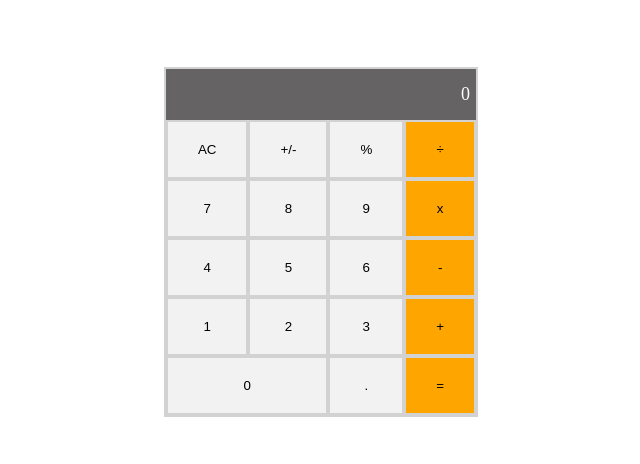
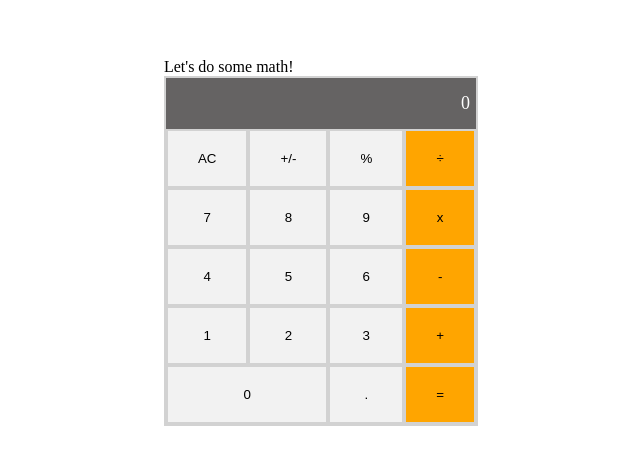
Before and after one commit to Harrynoqs/math-magician, a React (Create React App) app: page / in a window 1280 px wide. Shown: the part 158-622 px from the top of the page, without its empty margins (319-959 px from the left). Built offline with nearby package versions, Linux system fonts and the light colour scheme.

Commit message:
Modified calculator.js

```diff
--- a/src/components/Calculator.js
+++ b/src/components/Calculator.js
@@ -9,6 +9,8 @@ function Calculator() {
 
   const { total, next, operation } = state;
   return (
+    <div className="wrapper--container">
+      <p className="calculator--paragraph">Let&#39;s do some math!</p>
       <div className="calc-container">
         <div className="result-preview">
           { total }
@@ -35,6 +37,7 @@ function Calculator() {
         <button type="button" className="buttonKey" onClick={buttonClick}>.</button>
         <button type="button" className="buttonKey colored" onClick={buttonClick}>=</button>
       </div>
+    </div>
   );
 }
 
```
Lines whose indentation alone changed are shown as unchanged.
